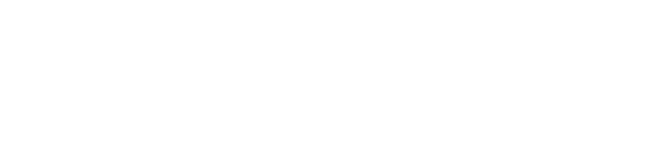
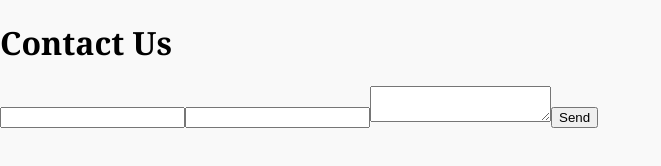
Before and after one commit to HJLandscaping/hjlandscaping.github.io, a plain HTML site: page contact.html in a window 1280 px wide. Shown: the whole page, without its empty margins (0-661 px from the left). Drawn offline with Linux system fonts and the light colour scheme.

Commit message:
Add files via upload

```diff
--- a/contact.html
+++ b/contact.html
@@ -1 +1 @@
-<!-- contact.html content -->
+<!DOCTYPE html><html><head><title>Contact</title><link rel='stylesheet' href='style.css'></head><body><h1>Contact Us</h1><form action='https://formsubmit.co/john.hjlandscaping@gmail.com' method='POST'><input type='text' name='name' required><input type='email' name='email' required><textarea name='message' required></textarea><button type='submit'>Send</button></form></body></html>
--- a/design.html
+++ b/design.html
@@ -1 +1 @@
-<!-- design.html content -->
+<!DOCTYPE html><html><head><title>Design Tool</title><link rel='stylesheet' href='style.css'></head><body><h1>Garden Design Tool</h1><p>Drag & Drop elements to design your space</p></body></html>
--- a/style.css
+++ b/style.css
@@ -1 +1 @@
-/* style.css content */
+body { font-family: 'Georgia', serif; background: #f9f9f9; margin: 0; padding: 0; }
```
Also changed, not shown: index.html (+1 -1 lines), maintenance.html (+1 -1 lines), quote.html (+1 -1 lines), 1 other file.
